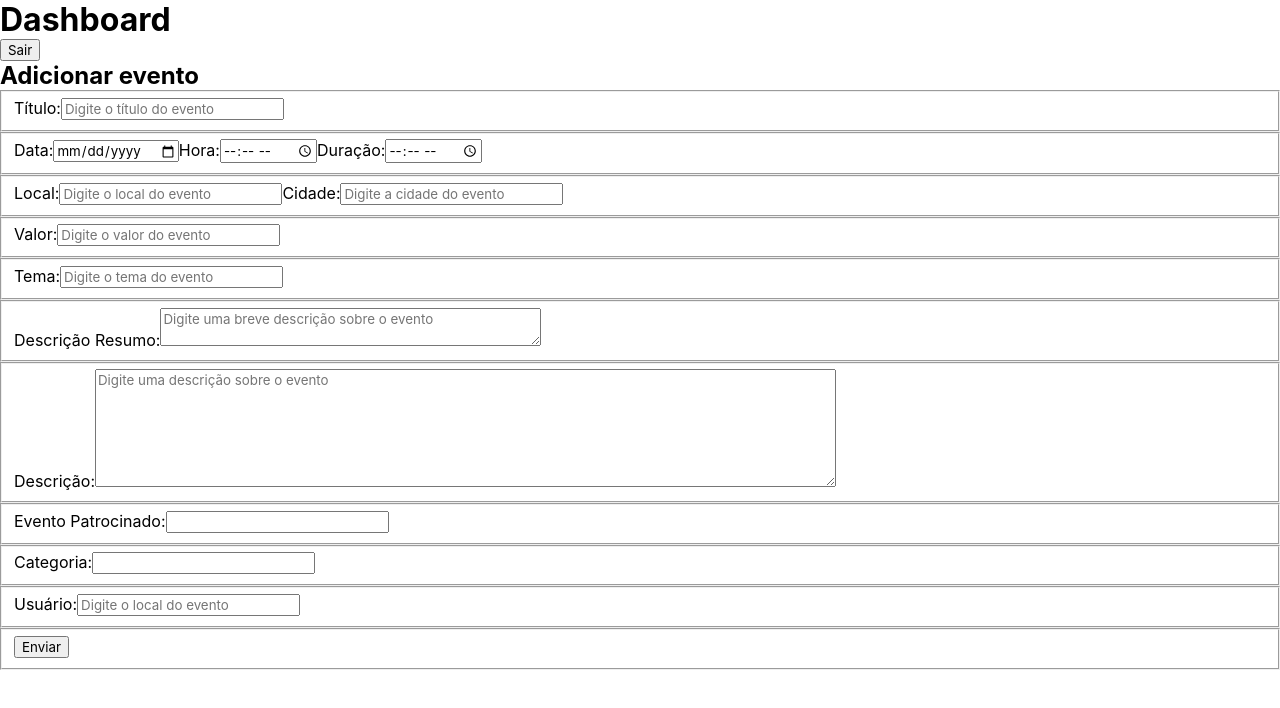
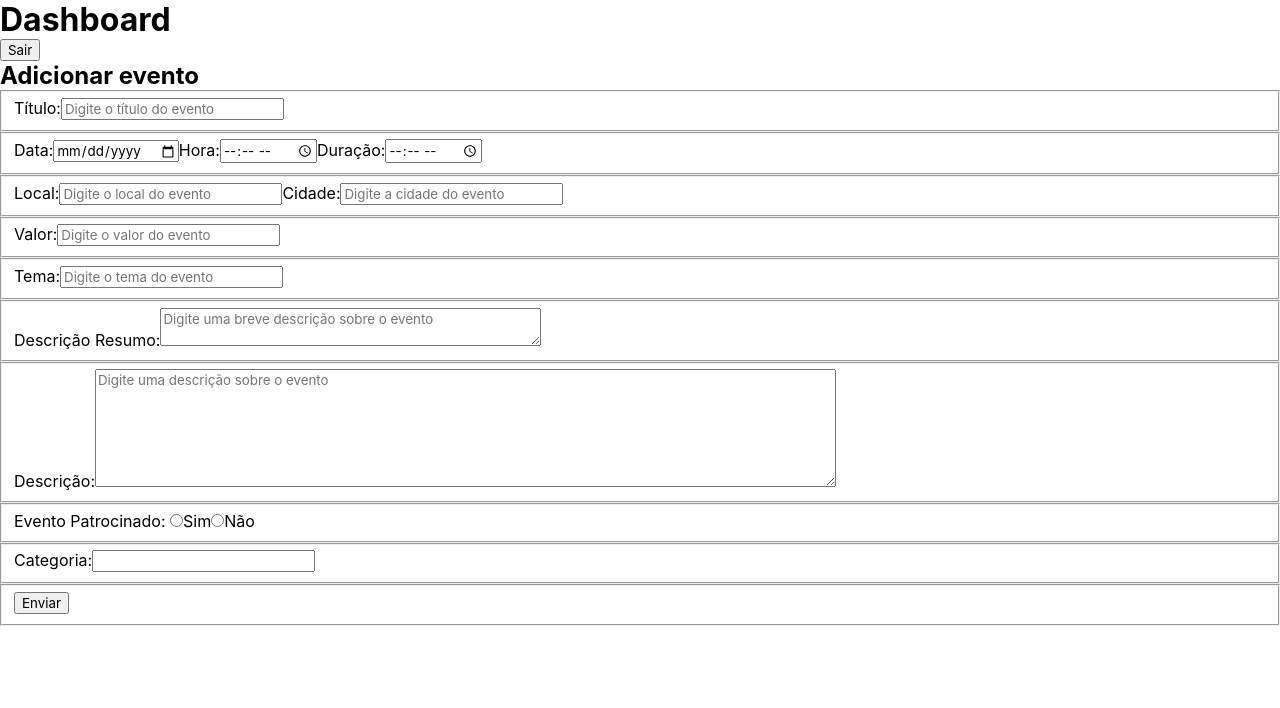
Before and after one commit to pi-univesp-agenda-do-vale/projeto-pi, a React (Create React App) app in the folder client/: page /dashboard/events in a window 1280 px wide. Shown: the top 708 px of the page. Built offline with nearby package versions, Linux system fonts and the light colour scheme; sample sign-in values are in the browser's storage.

Commit message:
Evento com radio btn e dados do user logado

```diff
--- a/client/src/pages/DashboardPage/Events/index.jsx
+++ b/client/src/pages/DashboardPage/Events/index.jsx
@@ -1,4 +1,4 @@
-import React, { useContext, useReducer, useState } from 'react';
+import React, { useContext, useState } from 'react';
 
 import { AuthContext } from '../../../contexts/auth';
 
@@ -6,12 +6,16 @@ import { addEvent } from '../../../services/api';
 
 const EventsPage = () => {
 
+    const handleRadioBtn = e =>{
+        setPatrocinado(e.target.value);
+    }
 
     const { logout } = useContext(AuthContext);
-
     const handleLogout = () => {
         logout();
     }
+
+    let user = JSON.parse(localStorage.getItem('user'));
 
 	const [evento_data, setData] = useState("");
 	const [evento_hora, setHora] = useState("");
@@ -22,7 +26,7 @@ const EventsPage = () => {
 	const [evento_descricao, setDescricao] = useState("");
 	const [evento_tema, setTema] = useState("");
 	const [evento_patrocinado, setPatrocinado] = useState("");
-	const [evento_usuario_id, setUsuarioId] = useState("");
+	const evento_usuario_id = user.usuario_id;
 	const [evento_categoria_id, setCategoriaId] = useState("");
     const [evento_cidade, setCidade] = useState("");
     const [evento_titulo, setTitulo] = useState("");
@@ -40,7 +44,6 @@ const EventsPage = () => {
 			&& evento_descricao !== ""
 			&& evento_tema !== ""
 			&& evento_patrocinado !== ""
-			&& evento_usuario_id !== ""
 			&& evento_categoria_id !== ""
             && evento_cidade !== ""
             && evento_titulo !== ""
@@ -58,7 +61,6 @@ const EventsPage = () => {
 				setDescricao("");
 				setTema("");
 				setPatrocinado("");
-				setUsuarioId("");
 				setCategoriaId("");
                 setCidade("");
                 setTitulo("");
@@ -188,7 +190,6 @@ const EventsPage = () => {
 						rows="2" cols="40">
 					</textarea>
                 </fieldset>
-
 				<fieldset>
                     <label htmlFor='evento_descricao'>Descrição:</label>
                     <textarea
@@ -201,17 +202,16 @@ const EventsPage = () => {
 						rows="7" cols="80">
 					</textarea>
                 </fieldset>
-				<fieldset>
-
-                    {/*
+                <fieldset>
                     <label htmlFor='evento_patrocinado'>Evento Patrocinado: </label>
                     <input
 					type='radio'
 					id='evento_patrocinado'
 					name='evento_patrocinado'
 					className='evento_patrocinado'
-					value="Sim"
-
+					value='Sim'
+                    checked={evento_patrocinado === 'Sim' ? true : false}
+                    onChange={handleRadioBtn}
                     />
                     <label htmlFor="evento_patrocinado">Sim</label>
 					<input
@@ -219,23 +219,11 @@ const EventsPage = () => {
 					id='evento_patrocinado'
 					name='evento_patrocinado'
 					className='evento_patrocinado'
-					value="Não"
-
+					value='Não'
+                    checked={evento_patrocinado === 'Não' ? true : false}
+                    onChange={handleRadioBtn}
                     />
-					<label htmlFor="evento_patrocinado">Não</label>*/}
-
-
-
-                    <label htmlFor='evento_patrocinado'>Evento Patrocinado:</label>
-                    <input
-                        type='text'
-                        maxLength='3'
-                        name='evento_patrocinado'
-                        id='evento_patrocinado'
-                        className='evento_patrocinado'
-                        value={evento_patrocinado}
-                        onChange={(event) => setPatrocinado(event.target.value)}
-                />
+					<label htmlFor="evento_patrocinado">Não</label>
 				</fieldset>
 
 				{/*Preencher select com dados do db*/}
@@ -250,20 +238,6 @@ const EventsPage = () => {
                         onChange={(event) => setCategoriaId(event.target.value)}
                     />
                 </fieldset>
-
-				{/*Pegar usuario logado*/}
-				<fieldset>
-                    <label htmlFor='evento_usuario_id'>Usuário:</label>
-                    <input
-                        type='text'
-                        name='evento_usuario_id'
-                        id='evento_usuario_id'
-                        className='evento_usuario_id'
-                        value={evento_usuario_id}
-                        onChange={(event) => setUsuarioId(event.target.value)}
-						placeholder='Digite o local do evento'
-                    />
-                </fieldset>
                 <fieldset>
                     <button type='submit'>Enviar</button>
                 </fieldset>
--- a/client/src/pages/DashboardPage/index.jsx
+++ b/client/src/pages/DashboardPage/index.jsx
@@ -14,7 +14,8 @@ const DashboardPage = () => {
 
     return (
         <>
-            <h1>Olá, { user.usuario_primeiro_nome }</h1>
+
+            <h1>Olá, { user.usuario_primeiro_nome } </h1>
             <button onClick={ handleLogout }>
                 Sair
             </button>
```
Also changed, not shown: 2 other files (tests, documents, lock files or other folders).
